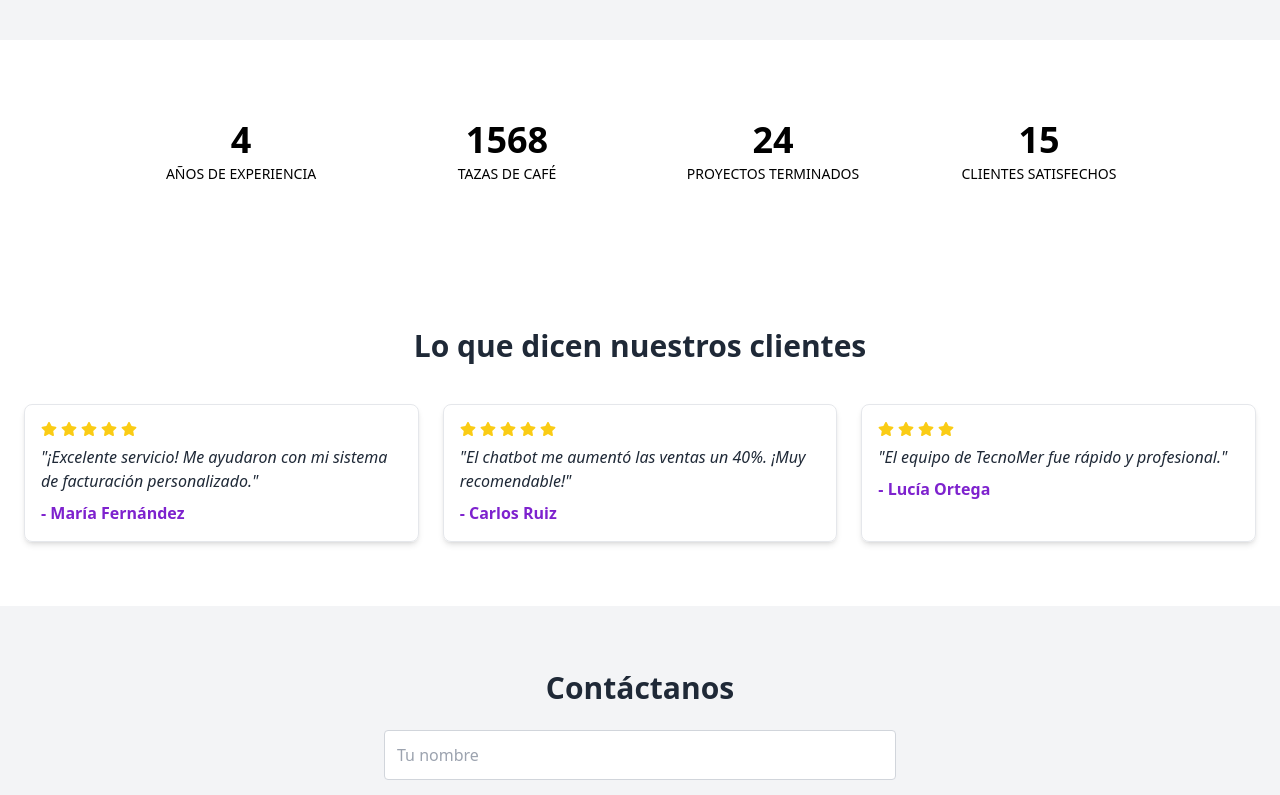
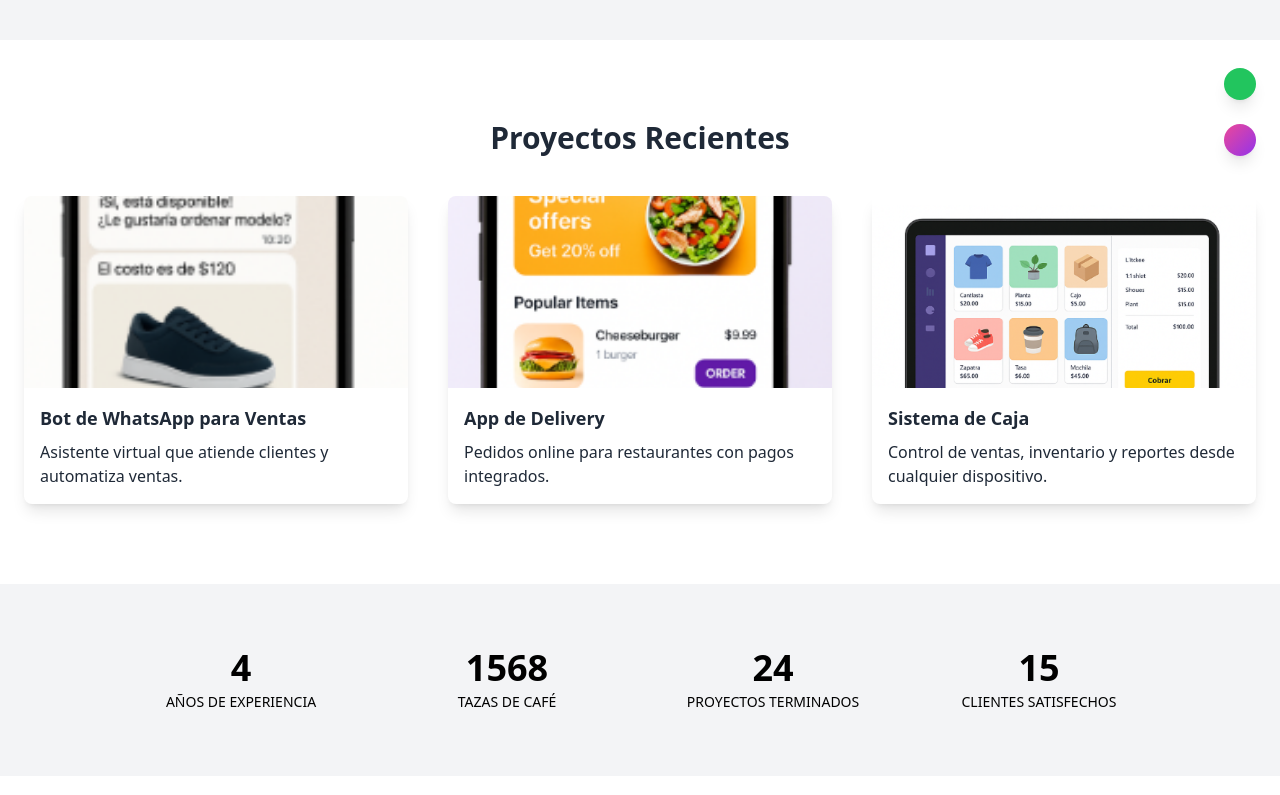
Before and after one commit to dannylopez12/tecnomer-landing, a React (Vite) app: page / in a window 1280 px wide. Shown: the part 620-1415 px from the top of the page. Built offline with nearby package versions, Linux system fonts and the light colour scheme; the HTML template or start-up script is replaced by a standard one.

Commit message:
Update App.jsx

```diff
--- a/src/App.jsx
+++ b/src/App.jsx
@@ -21,11 +21,28 @@ function App() {
     }
   ];
 
+  const proyectos = [
+    {
+      titulo: 'Bot de WhatsApp para Ventas',
+      descripcion: 'Asistente virtual que atiende clientes y automatiza ventas.',
+      imagen: '/chatbot-ventas.png'
+    },
+    {
+      titulo: 'App de Delivery',
+      descripcion: 'Pedidos online para restaurantes con pagos integrados.',
+      imagen: '/app-delivery.png'
+    },
+    {
+      titulo: 'Sistema de Caja',
+      descripcion: 'Control de ventas, inventario y reportes desde cualquier dispositivo.',
+      imagen: '/sistema-caja.png'
+    }
+  ];
+
   const [dias, setDias] = useState(0);
   const [visible, setVisible] = useState(false);
   const refStats = useRef();
 
-  // Calcular días desde febrero 1, 2021
   useEffect(() => {
     const inicio = new Date('2021-02-01');
     const hoy = new Date();
@@ -33,22 +50,18 @@ function App() {
     setDias(diferencia);
   }, []);
 
-  // Scroll detection para activar contador
   useEffect(() => {
     const handleScroll = () => {
       if (refStats.current) {
         const { top } = refStats.current.getBoundingClientRect();
-        const isVisible = top < window.innerHeight;
-        setVisible(isVisible);
+        setVisible(top < window.innerHeight);
       }
     };
-
     window.addEventListener('scroll', handleScroll);
-    handleScroll(); // Trigger on mount
+    handleScroll();
     return () => window.removeEventListener('scroll', handleScroll);
   }, []);
 
-  // Contadores con animación
   const animateValue = (end, duration = 2000) => {
     const [value, setValue] = useState(0);
     useEffect(() => {
@@ -71,39 +84,59 @@ function App() {
 
   const años = animateValue(4);
   const tazas = animateValue(dias);
-  const proyectos = animateValue(24);
+  const proyectosTerminados = animateValue(24);
   const clientes = animateValue(15);
 
   return (
-    <div className="bg-white font-sans text-gray-800">
-      {/* Hero */}
+    <div className="bg-white font-sans text-gray-800 relative">
+      <a href="https://wa.me/593988673679" className="fixed bottom-20 right-6 z-50 bg-green-500 hover:bg-green-600 text-white p-4 rounded-full shadow-lg transition" title="Habla con nosotros en WhatsApp" target="_blank" rel="noopener noreferrer">
+        <i className="fab fa-whatsapp text-2xl"></i>
+      </a>
+
+      <a href="https://instagram.com/tecnomer.ec" className="fixed bottom-6 right-6 z-50 bg-gradient-to-br from-pink-500 to-purple-600 hover:opacity-90 text-white p-4 rounded-full shadow-lg transition" title="Síguenos en Instagram" target="_blank" rel="noopener noreferrer">
+        <i className="fab fa-instagram text-2xl"></i>
+      </a>
+
       <section className="bg-white text-black py-16 px-6 text-center">
-        <img src="/logo.png" alt="TecnoMer Logo" className="mx-auto mb-6 w-32" />
-        <h1 className="text-4xl font-bold mb-4">Soluciones digitales para tu negocio</h1>
+        <img src="/logo.png" alt="TecnoMer Logo" className="mx-auto mb-6 w-32 animate-pulse" />
+        <h1 className="text-4xl font-bold mb-4 animate-bounce">Soluciones digitales para tu negocio</h1>
         <p className="text-lg">Sistemas de caja, apps móviles y bots automatizados</p>
       </section>
 
-      {/* Servicios */}
       <section className="bg-gray-100 py-16 px-6 text-center">
         <h2 className="text-3xl font-bold mb-10">Nuestros Servicios</h2>
         <div className="grid gap-8 md:grid-cols-3">
-          <div>
+          <div className="hover:scale-105 transition">
             <FaCheckCircle className="text-purple-600 text-4xl mx-auto mb-2" />
             <p>Desarrollo de sistemas de facturación y punto de venta</p>
           </div>
-          <div>
+          <div className="hover:scale-105 transition">
             <FaCheckCircle className="text-purple-600 text-4xl mx-auto mb-2" />
             <p>Aplicaciones móviles personalizadas</p>
           </div>
-          <div>
+          <div className="hover:scale-105 transition">
             <FaCheckCircle className="text-purple-600 text-4xl mx-auto mb-2" />
             <p>Chatbots automatizados para atención al cliente</p>
           </div>
         </div>
       </section>
 
-      {/* Estadísticas */}
-      <section ref={refStats} className="bg-white py-20 text-center">
+      <section className="bg-white py-20 px-6">
+        <h2 className="text-3xl font-bold mb-10 text-center">Proyectos Recientes</h2>
+        <div className="grid md:grid-cols-3 gap-10">
+          {proyectos.map((p, i) => (
+            <div key={i} className="shadow-lg rounded-lg overflow-hidden hover:shadow-2xl transition">
+              <img src={p.imagen} alt={p.titulo} className="w-full h-48 object-cover" />
+              <div className="p-4">
+                <h3 className="font-bold text-lg mb-2">{p.titulo}</h3>
+                <p>{p.descripcion}</p>
+              </div>
+            </div>
+          ))}
+        </div>
+      </section>
+
+      <section ref={refStats} className="bg-gray-100 py-16 text-center">
         <div className="grid grid-cols-2 md:grid-cols-4 gap-10 max-w-5xl mx-auto text-black">
           <div>
             <p className="text-4xl font-bold">{años}</p>
@@ -114,7 +147,7 @@ function App() {
             <p className="mt-1 uppercase text-sm">Tazas de café</p>
           </div>
           <div>
-            <p className="text-4xl font-bold">{proyectos}</p>
+            <p className="text-4xl font-bold">{proyectosTerminados}</p>
             <p className="mt-1 uppercase text-sm">Proyectos terminados</p>
           </div>
           <div>
@@ -124,15 +157,11 @@ function App() {
         </div>
       </section>
 
-      {/* Testimonios */}
       <section className="bg-white py-16 px-6">
         <h2 className="text-3xl font-bold mb-10 text-center">Lo que dicen nuestros clientes</h2>
         <div className="grid gap-6 md:grid-cols-3">
           {testimonios.map((t, i) => (
-            <div
-              key={i}
-              className="border border-gray-200 rounded-lg shadow-md p-4 hover:scale-105 transition-transform"
-            >
+            <div key={i} className="border border-gray-200 rounded-lg shadow-md p-4 hover:scale-105 transition-transform">
               <div className="flex items-center mb-2">
                 {[...Array(t.estrellas)].map((_, i) => (
                   <FaStar key={i} className="text-yellow-400 mr-1" />
@@ -145,45 +174,16 @@ function App() {
         </div>
       </section>
 
-      {/* Contacto */}
-      <section className="bg-gray-100 py-16 px-6 text-center">
+      <section className="bg-white py-16 px-6 text-center">
         <h2 className="text-3xl font-bold mb-6">Contáctanos</h2>
-        <form
-          action="https://formspree.io/f/xpzvjnzy"
-          method="POST"
-          className="max-w-lg mx-auto space-y-4"
-        >
-          <input
-            type="text"
-            name="name"
-            placeholder="Tu nombre"
-            required
-            className="w-full p-3 border border-gray-300 rounded"
-          />
-          <input
-            type="email"
-            name="email"
-            placeholder="Tu correo"
-            required
-            className="w-full p-3 border border-gray-300 rounded"
-          />
-          <textarea
-            name="message"
-            placeholder="Tu mensaje"
-            required
-            rows="4"
-            className="w-full p-3 border border-gray-300 rounded"
-          />
-          <button
-            type="submit"
-            className="bg-black text-white px-6 py-2 rounded hover:bg-gray-800 transition"
-          >
-            Enviar
-          </button>
+        <form action="https://formspree.io/f/xpzvjnzy" method="POST" className="max-w-lg mx-auto space-y-4">
+          <input type="text" name="name" placeholder="Tu nombre" required className="w-full p-3 border border-gray-300 rounded" />
+          <input type="email" name="email" placeholder="Tu correo" required className="w-full p-3 border border-gray-300 rounded" />
+          <textarea name="message" placeholder="Tu mensaje" required rows="4" className="w-full p-3 border border-gray-300 rounded" />
+          <button type="submit" className="bg-black text-white px-6 py-2 rounded hover:bg-gray-800 transition">Enviar</button>
         </form>
       </section>
 
-      {/* Footer */}
       <footer className="bg-black text-white py-4 text-center text-sm">
         © {new Date().getFullYear()} TecnoMer. Todos los derechos reservados.
       </footer>
```
